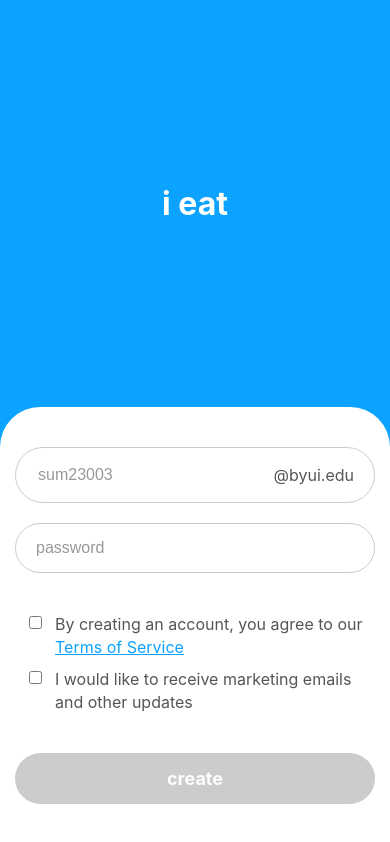
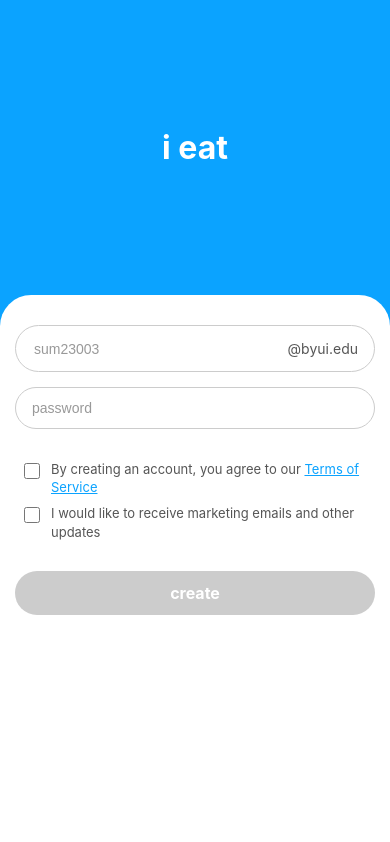
Before and after one commit to I-eats/I-eat-repo, a React (Vite) app in the folder website/: page / in a window 390 px wide. Built offline with nearby package versions, Linux system fonts and the light colour scheme; no server answers.

Commit message:
Make website fully responsive with dynamic sizing and fix duplicate dependency

```diff
--- a/website/package.json
+++ b/website/package.json
@@ -14,8 +14,7 @@
     "@supabase/auth-ui-shared": "^0.1.8",
     "@supabase/supabase-js": "^2.76.1",
     "react": "^19.1.1",
-    "react-dom": "^19.1.1",
-    "@supabase/supabase-js": "^2.39.0"
+    "react-dom": "^19.1.1"
   },
   "devDependencies": {
     "@eslint/js": "^9.36.0",
--- a/website/src/App.css
+++ b/website/src/App.css
@@ -23,6 +23,9 @@ body {
   flex-direction: column;
   background-color: var(--primary-blue);
   position: relative;
+  width: 100%;
+  max-width: 100vw;
+  overflow-x: hidden;
 }
 
 .main-content {
@@ -31,27 +34,31 @@ body {
   flex-direction: column;
   justify-content: center;
   align-items: center;
-  padding: 30px;
+  padding: clamp(20px, 5vw, 60px);
   width: 100%;
+  min-height: 50vh;
 }
 
 .title {
-  font-size: 48px;
+  font-size: clamp(32px, 8vw, 64px);
   font-weight: bold;
   text-align: center;
   color: var(--white);
   margin: 0;
+  line-height: 1.1;
 }
 
 .bottom-content {
   background-color: var(--white);
-  border-top-left-radius: 40px;
-  border-top-right-radius: 40px;
-  padding: 80px 30px;
+  border-top-left-radius: clamp(20px, 8vw, 60px);
+  border-top-right-radius: clamp(20px, 8vw, 60px);
+  padding: clamp(40px, 10vw, 120px) clamp(20px, 5vw, 60px);
   display: flex;
   flex-direction: column;
-  gap: 20px;
+  gap: clamp(15px, 3vw, 30px);
   width: 100%;
+  min-height: 50vh;
+  box-sizing: border-box;
 }
 
 .email-portion {
@@ -59,16 +66,20 @@ body {
   align-items: center;
   border: 1px solid var(--light-gray);
   border-radius: 10000px;
-  padding: 15px 20px;
-  gap: 5px;
+  padding: clamp(12px, 3vw, 20px) clamp(16px, 4vw, 24px);
+  gap: clamp(4px, 1vw, 8px);
+  width: 100%;
+  max-width: 500px;
+  margin: 0 auto;
 }
 
 .email-input {
-  font-size: 16px;
+  font-size: clamp(14px, 3.5vw, 18px);
   border: none;
   outline: none;
   flex: 1;
   background: transparent;
+  min-width: 0;
 }
 
 .email-input::placeholder {
@@ -76,17 +87,22 @@ body {
 }
 
 .email-end-portion {
-  font-size: 16px;
+  font-size: clamp(14px, 3.5vw, 18px);
   color: var(--gray);
+  white-space: nowrap;
 }
 
 .password-input {
   border: 1px solid var(--light-gray);
   border-radius: 10000px;
-  padding: 15px 20px;
-  font-size: 16px;
+  padding: clamp(12px, 3vw, 20px) clamp(16px, 4vw, 24px);
+  font-size: clamp(14px, 3.5vw, 18px);
   outline: none;
   transition: border-color 0.3s ease;
+  width: 100%;
+  max-width: 500px;
+  margin: 0 auto;
+  box-sizing: border-box;
 }
 
 .password-input:focus {
@@ -98,29 +114,35 @@ body {
 }
 
 .terms-wrapper {
-  padding: 0 20px;
+  padding: 0 clamp(10px, 3vw, 30px);
+  width: 100%;
+  max-width: 500px;
+  margin: 0 auto;
 }
 
 .terms-container {
-  margin: 20px 0;
+  margin: clamp(15px, 4vw, 30px) 0;
   display: flex;
   flex-direction: column;
-  gap: 10px;
+  gap: clamp(8px, 2vw, 15px);
 }
 
 .term {
   display: flex;
   align-items: flex-start;
-  gap: 10px;
+  gap: clamp(8px, 2vw, 15px);
 }
 
 .term-checkbox {
   margin-top: 3px;
   accent-color: var(--primary-blue);
+  flex-shrink: 0;
+  width: clamp(16px, 4vw, 20px);
+  height: clamp(16px, 4vw, 20px);
 }
 
 .term-text {
-  font-size: 16px;
+  font-size: clamp(13px, 3vw, 16px);
   color: var(--gray);
   flex: 1;
   line-height: 1.4;
@@ -137,10 +159,14 @@ body {
   background-color: #ffebee;
   border: 1px solid var(--error-red);
   color: #c62828;
-  padding: 10px 15px;
+  padding: clamp(8px, 2vw, 15px);
   border-radius: 6px;
-  font-size: 14px;
+  font-size: clamp(12px, 2.5vw, 14px);
   text-align: center;
+  width: 100%;
+  max-width: 500px;
+  margin: 0 auto;
+  box-sizing: border-box;
 }
 
 .sign-in-button {
@@ -148,11 +174,15 @@ body {
   color: var(--white);
   border: none;
   border-radius: 10000px;
-  padding: 15px;
-  font-size: 18px;
+  padding: clamp(12px, 3vw, 20px);
+  font-size: clamp(16px, 4vw, 20px);
   font-weight: bold;
   cursor: pointer;
   transition: all 0.3s ease;
+  width: 100%;
+  max-width: 500px;
+  margin: 0 auto;
+  box-sizing: border-box;
 }
 
 .sign-in-button:hover:not(.disabled) {
@@ -166,19 +196,30 @@ body {
   transform: none;
 }
 
-/* Dashboard styles */
+/* Dashboard styles - Website only */
 .dashboard {
   background-color: var(--white);
-  border-radius: 20px;
-  padding: 40px;
-  margin: 20px;
+  border-radius: clamp(15px, 4vw, 30px);
+  padding: clamp(20px, 6vw, 60px);
+  margin: clamp(10px, 3vw, 30px);
   text-align: center;
   box-shadow: 0 4px 20px rgba(0, 0, 0, 0.1);
+  width: 100%;
+  max-width: 600px;
+  margin-left: auto;
+  margin-right: auto;
+  box-sizing: border-box;
 }
 
 .dashboard h1 {
   color: var(--primary-blue);
-  margin-bottom: 20px;
+  margin-bottom: clamp(15px, 4vw, 30px);
+  font-size: clamp(24px, 6vw, 36px);
+}
+
+.dashboard p {
+  font-size: clamp(14px, 3vw, 18px);
+  margin-bottom: clamp(10px, 2vw, 15px);
 }
 
 .sign-out-btn {
@@ -186,72 +227,83 @@ body {
   color: var(--white);
   border: none;
   border-radius: 8px;
-  padding: 12px 24px;
-  font-size: 16px;
+  padding: clamp(10px, 2.5vw, 16px) clamp(20px, 5vw, 32px);
+  font-size: clamp(14px, 3vw, 18px);
   cursor: pointer;
-  margin-top: 20px;
+  margin-top: clamp(15px, 4vw, 25px);
   transition: background-color 0.3s ease;
+  width: 100%;
+  max-width: 300px;
+  margin-left: auto;
+  margin-right: auto;
+  display: block;
 }
 
 .sign-out-btn:hover {
   background-color: #0099e6;
 }
 
+/* Enhanced responsive design for website */
+@media (max-width: 1200px) {
+  .email-portion,
+  .password-input,
+  .terms-wrapper,
+  .error-message,
+  .sign-in-button {
+    max-width: 450px;
+  }
+}
+
 @media (max-width: 768px) {
+  .email-portion,
+  .password-input,
+  .terms-wrapper,
+  .error-message,
+  .sign-in-button {
+    max-width: 100%;
+  }
+
   .main-content {
-    padding: 20px;
+    min-height: 40vh;
+  }
+
+  .bottom-content {
+    min-height: 60vh;
+  }
+}
+
+@media (max-width: 480px) {
+  .app-container {
+    min-height: 100vh;
+  }
+
+  .main-content {
+    min-height: 35vh;
+    padding: 15px;
+  }
+
+  .bottom-content {
+    min-height: 65vh;
+    padding: 30px 15px;
+  }
+
+  .terms-wrapper {
+    padding: 0 5px;
+  }
+}
+
+/* Landscape orientation adjustments for website */
+@media (max-height: 600px) and (orientation: landscape) {
+  .main-content {
+    min-height: 30vh;
+  }
+
+  .bottom-content {
+    min-height: 70vh;
+    padding: 20px clamp(15px, 4vw, 40px);
   }
 
   .title {
-    font-size: 36px;
-  }
-
-  .bottom-content {
-    padding: 60px 20px;
+    font-size: clamp(24px, 6vw, 40px);
   }
 }
-
-.demo-notice {
-  background: #E8F5E8;
-  border: 1px solid #4CAF50;
-  border-radius: 6px;
-  color: #2E7D32;
-  font-size: 0.9rem;
-  margin: 0 0 1.5rem 0;
-  padding: 0.75rem;
-  text-align: center;
-}
-
-.status-message {
-  border-radius: 6px;
-  font-size: 0.9rem;
-  margin: 1rem 0;
-  padding: 0.75rem;
-  text-align: center;
-}
-
-.status-message.success {
-  background: #E8F5E8;
-  border: 1px solid #4CAF50;
-  color: #2E7D32;
-}
-
-.status-message.error {
-  background: #FFEBEE;
-  border: 1px solid #F44336;
-  color: #C62828;
-}
-
-@media (max-width: 480px) {
-  .title {
-    font-size: 32px;
-  }
-
-  .bottom-content {
-    padding: 40px 15px;
-  }
-
-  .terms-wrapper {
-    padding: 0 10px;
-  }
-}
```
